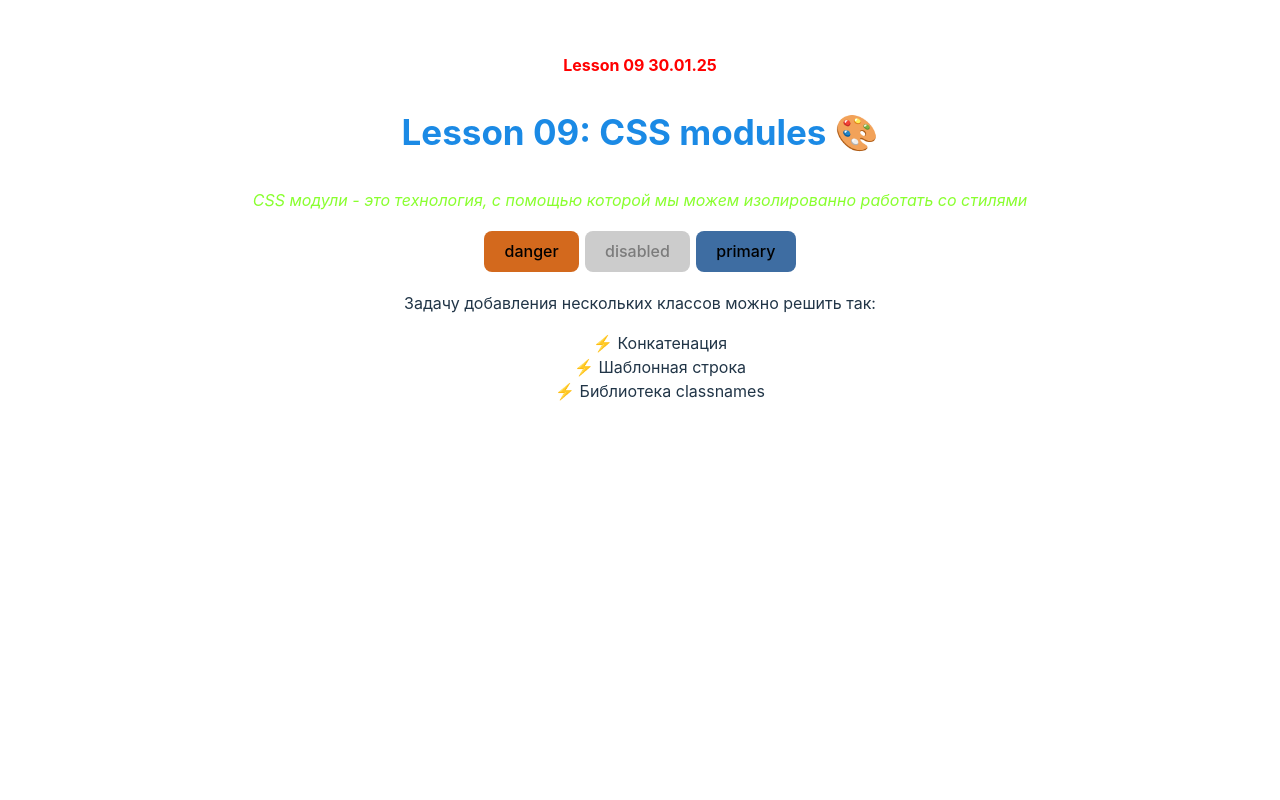
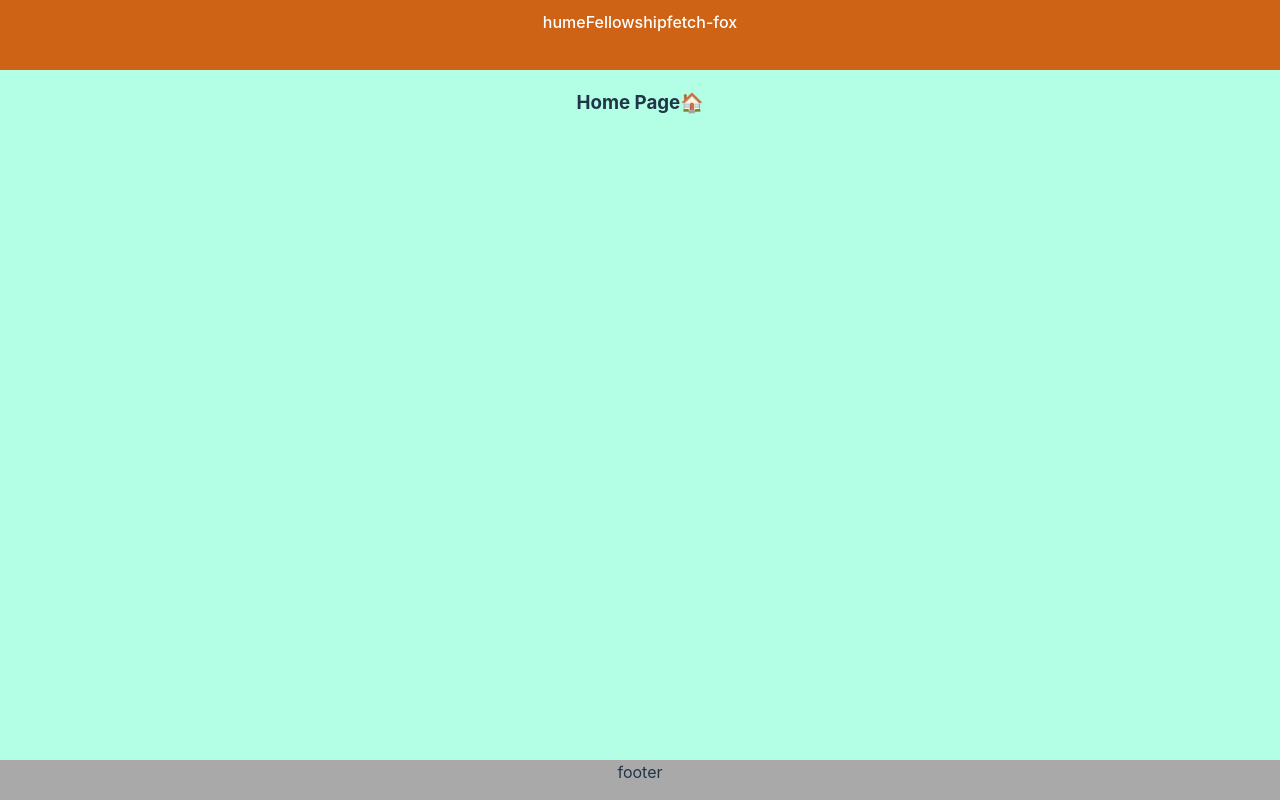
Before and after one commit to alex770307/45.2-TS, a React (Vite) app: page / in a window 1280 px wide. Built offline with nearby package versions, Linux system fonts and the light colour scheme.

Commit message:
lesso 10

```diff
--- a/package.json
+++ b/package.json
@@ -14,7 +14,8 @@
     "classnames": "^2.5.1",
     "gh-pages": "^6.3.0",
     "react": "^18.3.1",
-    "react-dom": "^18.3.1"
+    "react-dom": "^18.3.1",
+    "react-router-dom": "^7.1.5"
   },
   "devDependencies": {
     "@eslint/js": "^9.17.0",
--- a/src/App.css
+++ b/src/App.css
@@ -1,4 +1,4 @@
-#root {
+/* #root {
   display: flex;
   flex-direction: column;
   align-items: center;
@@ -6,8 +6,16 @@
   margin: 0 auto;
   padding: 2rem;
   text-align: center;
+} */
+
+#root {
+  width: 100%;
+  display: flex;
+
+  flex-direction: column;
+  align-items: center;
+  text-align: center;
 }
-
 .logo {
   height: 6em;
   padding: 1.5em;
--- a/src/App.tsx
+++ b/src/App.tsx
@@ -1,14 +1,23 @@
+import { HashRouter, Route, Routes } from 'react-router-dom'
 import './App.css'
+import Layout from './components/layout/Layout'
+import Lesson05 from './lessons/lesson05/Lesson05'
+import FetchFox from './components/fetchFox/FetchFox'
 
-import Lesson09 from './lessons/lesson09/Lesson09'
 
 function App() {
 
   return (
-    <>
-      <Lesson09 />
-      {/* <Homework08/> */}
-    </>
+    <HashRouter>
+      <Routes>
+        <Route path="/" element={<Layout />}>
+          <Route path="/" element={<h3>Home Page🏠</h3>} />
+          <Route path="fellowship" element={<Lesson05 />} />
+          <Route path="fetch-fox" element={<FetchFox />} />
+
+        </Route>
+      </Routes>
+    </HashRouter>
   )
 }
 
--- /dev/null
+++ b/src/components/layout/Layout.tsx
@@ -0,0 +1,20 @@
+import { NavLink, Outlet } from 'react-router-dom'
+import styles from './layout.module.css'
+
+export default function Layout() {
+  return (
+    <>
+      <header className={styles.header}>
+        <NavLink to='/'>hume</NavLink>
+        <NavLink to='fellowship'>Fellowship</NavLink>
+        <NavLink to='fetch-fox'>fetch-fox</NavLink>
+      </header>
+      <main className={styles.main}>
+        <Outlet/>
+      </main>
+      <footer className={styles.footer}>
+        footer
+      </footer>
+    </>
+  )
+}
--- /dev/null
+++ b/src/components/layout/layout.module.css
@@ -0,0 +1,22 @@
+.header {
+    padding: 10px;
+    width: 100%;
+    height: 50px;
+    background-color: rgb(206, 98, 21);
+}
+
+.header a {
+    color: white;
+}
+.main {
+    flex: 1;
+    width: 100%;
+background-color: rgb(179, 255, 230);
+}
+
+.footer {
+    width: 100%;
+    height: 40px;
+    background-color: darkgray;
+
+}
--- a/src/components/myButton/MyButton.tsx
+++ b/src/components/myButton/MyButton.tsx
@@ -24,7 +24,8 @@ interface IMyButtonProps {
 }
 
 // указали значения по умолчанию для необязательных ключей
-export default function MyButton({ func = () => {}, text = "click me", type = "submit", variant = 'primary', disabled = false }: IMyButtonProps) {
+export default function MyButton({ func = () => {}, text = "click me", type =
+"submit", variant = 'primary', disabled = false }: IMyButtonProps) {
   return <button
     className={cn(styles.myButton, {
       [styles.primary]: variant === 'primary',
```
Also changed, not shown: 1 other file (tests, documents, lock files or other folders).
